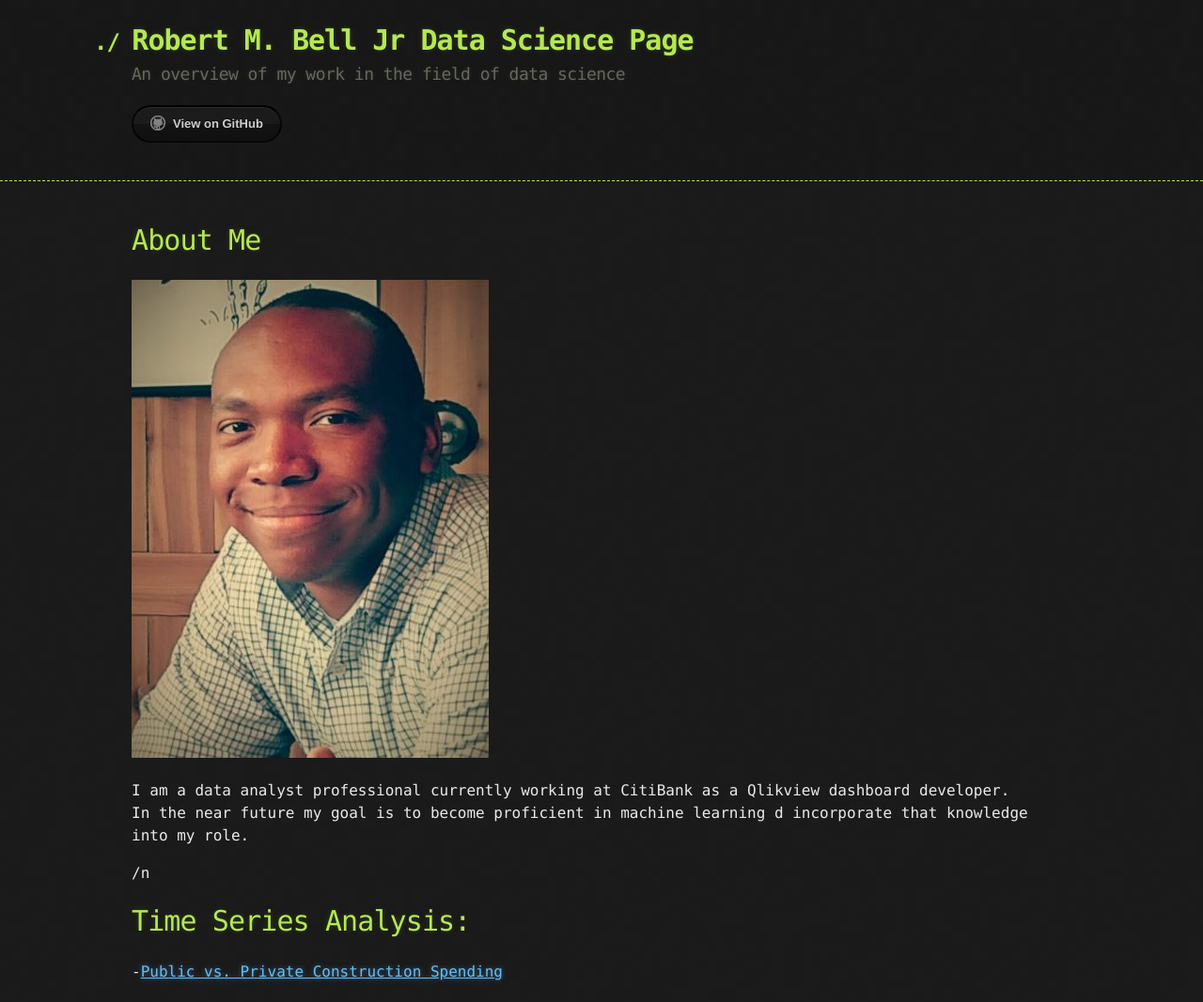
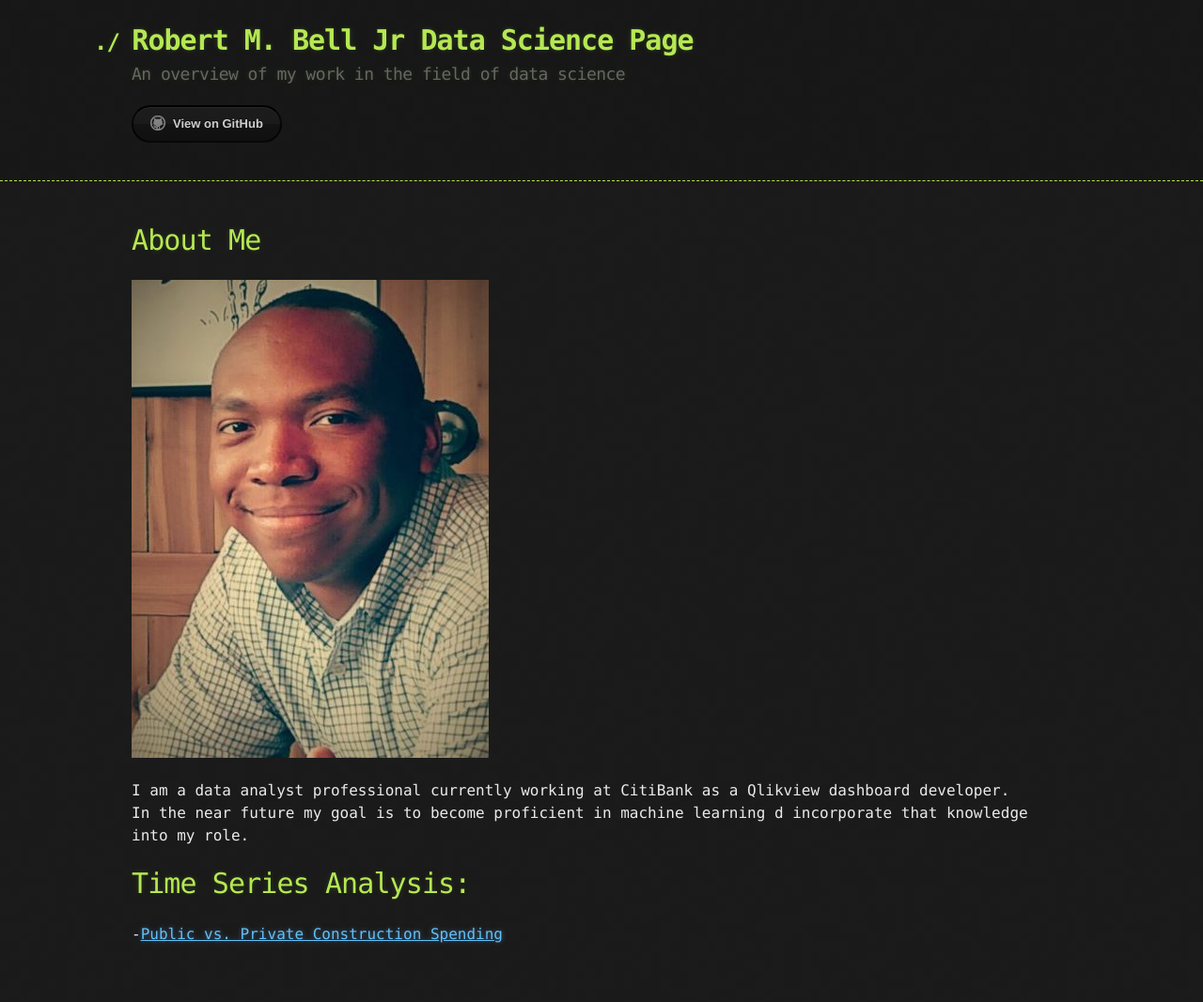
Before and after one commit to robertbell33wp/robertbell33wp.github.io, a Jekyll site: the page built from index.md, in a window 1280 px wide. Shown: the whole page at 94% size. Built offline with Jekyll 4.4.1, drawn with Linux system fonts in a browser that asks for light colours; our own code applies the rules of GitHub Pages for plain Markdown files; after the commit the page ends 1027 px from its top, so only the background shows below that.

```diff
--- a/index.md
+++ b/index.md
@@ -9,8 +9,6 @@ description: An overview of my work in the field of data science
 I am a data analyst professional currently working at CitiBank as a Qlikview dashboard developer.
 In the near future my goal is to become proficient in machine learning d incorporate that knowledge into my role.
 
-/n
-
 # Time Series Analysis:
 
 -[Public vs. Private Construction Spending](/timeseriesdecom/index.md)
```
